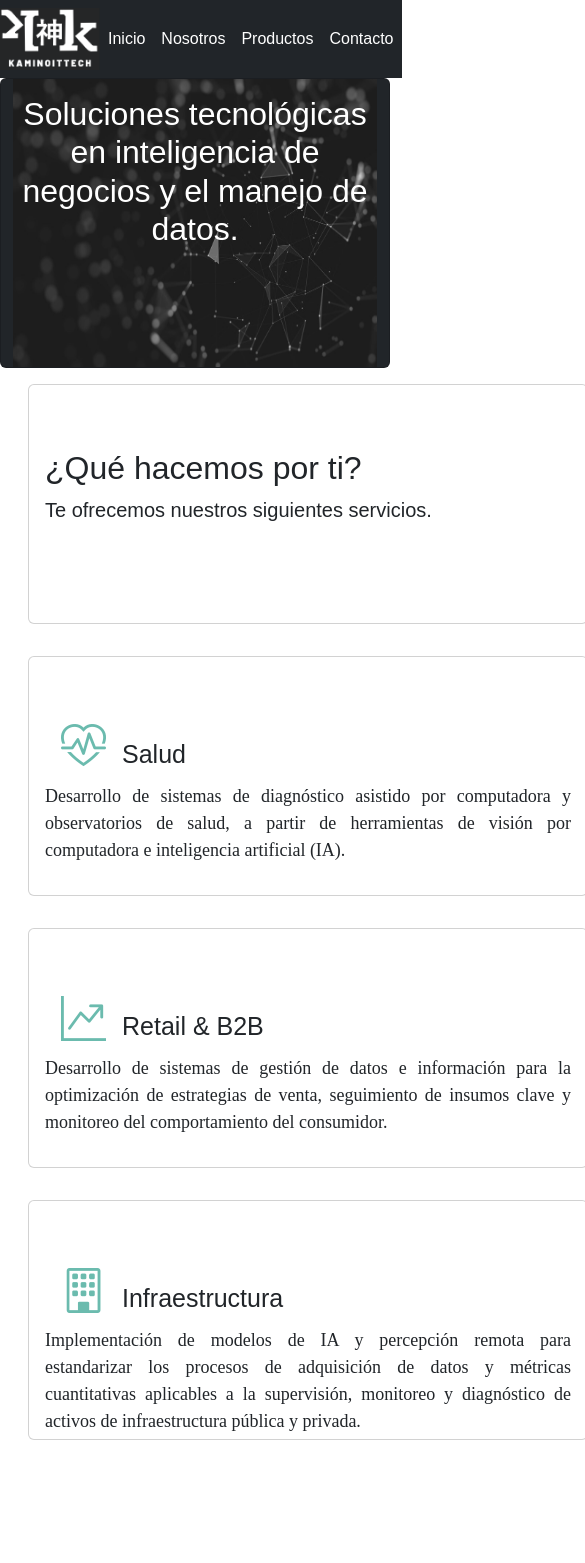
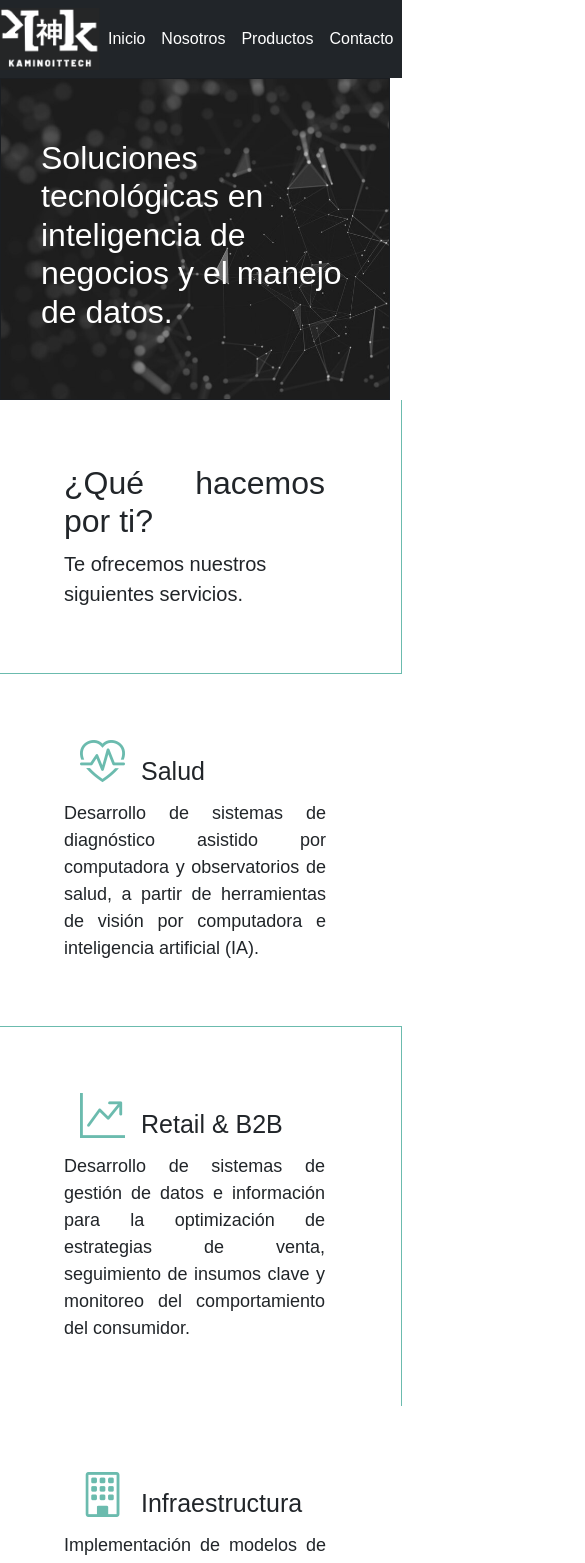
Before and after one commit to Mfitz-p/sitio-web, a React (Create React App) app: page / in a window 390 px wide. Shown: the top 1563 px of the page, 585 px wide, since content can reach past the window. Before the commit the page ends 1456 px from the top, so only its background shows below. Built offline with nearby package versions, Linux system fonts and the light colour scheme.

Commit message:
Correción de vista inicio, acomodo de elementos, responsividad e imagen

```diff
--- a/src/App.css
+++ b/src/App.css
@@ -5,8 +5,7 @@
 .fondo {
     background-image: url("/src/images/lupaExtendidaAgrandada404.png");
     background-repeat: no-repeat;
-    position: relative;
-    left: 155px;
+
   }
 
 .graficos {
--- a/src/Components/Footer.js
+++ b/src/Components/Footer.js
@@ -11,7 +11,7 @@ function Footer() {
             <Row>
                 <Col md={3} >
                     <div className="d-flex aligns-items-center justify-content-center">
-                        <Image fluid src={logo} alt='logo' style={{ width: "100px", position: "relative", top: "30px" }} /></div>
+                    <Image fluid src={logo} alt='logo' style={{ width: "100px", position: "relative", top: "30px" }} /></div>
                 </Col>
                 <Col md={3} style={{ fontSize: "30px", padding: "20px" }}>Oficinas
                     <div style={{ fontSize: "10px" }}><i class="bi bi-geo-alt"></i> Berlín 43, piso 2, Coyoacán, CDMX</div>
--- a/src/Views/Contacto.js
+++ b/src/Views/Contacto.js
@@ -8,30 +8,30 @@ function Contacto() {
     return (
        <>
             <Container className="graficos">
-                <div className="m-4" style={{ fontFamily: "Lora" }}>
+                <div className="m-4">
                     <h1 >Contáctanos</h1>
                     <div style={{ fontSize: "64px", color: "#6BBBAE" }}> Para dudas o preguntas </div>
                     <p >Por favor, usa el formulario o llámanos al 55 5335 1691</p>
                 </div>
-                <Form className="m-4" style={{ fontFamily: "Lora" }}>
+                <Form className="m-4" >
                     <Row >
                         <Form.Group className="mb-2" as={Col} md="2" controlId="formName">
                             <Form.Label>Nombre</Form.Label>
-                            <Form.Control type="text" placeholder="" />
+                            <Form.Control type="text" />
                         </Form.Group>
                         <Form.Group className="mb-2" as={Col} md="2" controlId="formLastName">
                             <Form.Label>Apellido</Form.Label>
-                            <Form.Control type="text" placeholder="" />
+                            <Form.Control type="text" />
                         </Form.Group>
                     </Row>
                     <Row className="mb-4">
                         <Form.Group  as={Col} md="2" controlId="formEmail">
                             <Form.Label>Correo Electrónico</Form.Label>
-                            <Form.Control type="email" placeholder="" />
+                            <Form.Control type="email" />
                         </Form.Group>
                         <Form.Group  as={Col} md="2" controlId="formPhone">
                             <Form.Label>Teléfono</Form.Label>
-                            <Form.Control type="text" placeholder="" />
+                            <Form.Control type="text" />
                         </Form.Group>
                     </Row>
                     <Form.Group className="mb-3" controlId="inputTextArea">
--- a/src/Views/Inicio.js
+++ b/src/Views/Inicio.js
@@ -1,52 +1,48 @@
-import React from 'react';
-import { Col, Container, Row } from 'react-bootstrap';
-import Card from 'react-bootstrap/Card';
-import Image from 'react-bootstrap/Image';
+import { Col, Container, Row, Card, Image } from 'react-bootstrap';
 import page from '../images/frontpage.jpg';
 
 const Inicio = () => {
   return (
     <>
-    <Container fluid>
+      <Container fluid className="p-0">
+
+        <Card className="bg-dark text-white" style={{ borderRadius: "0" }}>
           <Row>
-        <Card className="bg-dark text-white">
-        <Row>
-        {/* <Card.Img src="frontpage.jpg" alt="image-page" /> */}
-        <Image fluid src={page} alt='img-page' style={{ width: "", height:'18rem', position: "relative" }} />
+            <Image fluid src={page} alt='img-page' style={{ objectFit: 'cover', height: '20rem' }} />
           </Row>
-        <Card.ImgOverlay>
-          <Col>
-            <Card.Title className='' style={{fontFamily: "", fontSize: "2rem", textAlign: "center"}}>
+          <Card.ImgOverlay className='d-flex align-items-center m-4'>
+            <Col  >
+              <Card.Title style={{ fontSize: "2rem" }}>
                 Soluciones tecnológicas en inteligencia de negocios y el
                 manejo de datos.
               </Card.Title>
             </Col>
           </Card.ImgOverlay>
         </Card>
-        </Row>
         {/* Comienzan las cards de servicios */}
         <Row>
-    <Col>
-    <Card className='m-3' style={{ width:'35rem', height:'15rem' }}>
+          <Col style={{ borderRight: 'solid #6BBBAE 1px', borderBottom: 'solid #6BBBAE 1px' }}>
+            <Card className="p-5" style={{  border:'none' }}>
+              {/* className='m-3' style={{ width:'35rem', height:'15rem' }} */}
               <Card.Body>
-        <Card.Title className="mb-2 mt-5"  style={{fontFamily: "", fontSize: "2rem", textAlign: "justify"}}>
+                <Card.Title  style={{ fontSize: "2rem", textAlign: "justify" }}>
                   ¿Qué hacemos por ti?
                 </Card.Title>
-        <Card.Text style={{fontFamily: '', fontSize: '20px'}}>
+                <Card.Text style={{ fontSize: '20px' }}>
                   Te ofrecemos nuestros siguientes servicios.
                 </Card.Text>
               </Card.Body>
             </Card>
           </Col>
-
-    <Col>
-    <Card className='m-3' style={{ width:'35rem', height:'15rem' }}>
+          <Col style={{  borderBottom: 'solid #6BBBAE 1px' }}>
+            <Card className="p-5" style={{  border:'none' }}>
+              {/* className='m-3' style={{ width:'35rem', height:'15rem' }} */}
               <Card.Body>
-        <Card.Title className="mb-2 mt-5" style={{fontFamily: '', fontSize: '25px'}}>
-        <i className="bi bi-heart-pulse m-3" style={{fontSize: '45px', color: '#6BBBAE'}}></i>
+                <Card.Title  style={{ fontSize: '25px' }}>
+                  <i className="bi bi-heart-pulse m-3" style={{ fontSize: '45px', color: '#6BBBAE' }}></i>
                   Salud
                 </Card.Title>
-        <Card.Text style={{fontFamily: 'Lora', fontSize: '18px', textAlign: 'justify'}}>
+                <Card.Text style={{ fontSize: '18px', textAlign: 'justify' }}>
                   Desarrollo de sistemas de diagnóstico asistido por
                   computadora y observatorios de salud, a partir de
                   herramientas de visión por computadora e inteligencia
@@ -55,15 +51,17 @@ const Inicio = () => {
               </Card.Body>
             </Card>
           </Col>
-
-    <Col>
-    <Card className='m-3' style={{ width:'35rem', height:'15rem' }}>
+        </Row>
+          <Row>
+            <Col style={{  borderRight: 'solid #6BBBAE 1px' }}>
+              <Card className="p-5" style={{  border:'none' }}>
+                {/* className='m-3' style={{ width:'35rem', height:'15rem' }} */}
                 <Card.Body>
-        <Card.Title className="mb-2 mt-5" style={{fontFamily: '', fontSize: '25px'}}>
-        <i className="bi bi-graph-up-arrow m-3" style={{fontSize: '45px', color: '#6BBBAE'}}></i>
+                  <Card.Title  style={{ fontSize: '25px', border:'none' }}>
+                    <i className="bi bi-graph-up-arrow m-3" style={{ fontSize: '45px', color: '#6BBBAE' }}></i>
                     Retail & B2B
                   </Card.Title>
-        <Card.Text style={{fontFamily: 'Lora', fontSize: '18px', textAlign: 'justify'}}>
+                  <Card.Text style={{ fontSize: '18px', textAlign: 'justify' }}>
                     Desarrollo de sistemas de gestión de datos e
                     información para la optimización de estrategias de venta,
                     seguimiento de insumos clave y monitoreo del
@@ -72,15 +70,15 @@ const Inicio = () => {
                 </Card.Body>
               </Card>
             </Col>
-
             <Col>
-    <Card className='m-3' style={{ width:'35rem', height:'15rem' }}>
+              <Card className="p-5" style={{  border:'none' }}>
+                {/* className='m-3' style={{ width:'35rem', height:'15rem' }} */}
                 <Card.Body>
-        <Card.Title className="mb-2 mt-5" style={{fontFamily: '', fontSize: '25px'}}>
-        <i className="bi bi-building m-3" aria-hidden="true" style={{fontSize: '45px', color: '#6BBBAE'}}></i>
+                  <Card.Title className="mb-2" style={{ fontSize: '25px' }}>
+                    <i className="bi bi-building m-3" aria-hidden="true" style={{ fontSize: '45px', color: '#6BBBAE' }}></i>
                     Infraestructura
                   </Card.Title>
-        <Card.Text style={{fontFamily: 'Lora', fontSize: '18px', textAlign: 'justify'}}>
+                  <Card.Text style={{ fontSize: '18px', textAlign: 'justify' }}>
                     Implementación de modelos de IA y
                     percepción remota para estandarizar los procesos de
                     adquisición de datos y métricas cuantitativas aplicables a la
--- a/src/Views/Nosotros.js
+++ b/src/Views/Nosotros.js
@@ -7,7 +7,7 @@ function Nosotros() {
   return (
     <>
       <Container fluid className='bg-dark p-3 m-0'>
-        <div className='d-flex justify-content-center mb-4' style={{ fontSize: "4.2vh", color: "#6BBBAE" }}>KAMINOITTECH</div>
+        <div className='d-flex justify-content-center mb-4' style={{ fontSize: "3vw", color: "#6BBBAE" }}>KAMINOITTECH</div>
         <p className='d-flex justify-content-center text-white' style={{  fontSize: "20px" }}>Nos enfocamos en crear soluciones en tecnologías
           de la información aplicadas a la consultoría y a la inteligencia de negocios.</p>
         <p className='d-flex justify-content-center text-white' style={{  fontSize: "20px" }}>Realizamos vínculos a través de proyectos colaborativos con la academia para un mayor desarrollo científico en el país.</p>
@@ -16,7 +16,7 @@ function Nosotros() {
      {/*  className="d-flex justify-content-around" */}
       <Row >
         <Col >
-        <Card className="mx-auto " style={{ width: '23rem' , marginTop: '2rem', border: 'none' }}>
+        <Card className="mx-auto " style={{ width: '23rem' , marginTop: '2rem' }}>
           <Card.Body>
             <Card.Title style={{ fontSize: "32px" }}>Misión</Card.Title>
             <Card.Text style={{ borderTop: "solid #6BBBAE 3px", fontSize: "20px", textAlign: "justify" }}>
@@ -28,7 +28,7 @@ function Nosotros() {
         </Card>
         </Col>
         <Col>
-        <Card className="mx-auto" style={{ width: '23rem', marginTop: '2rem', border: 'none'}}>
+        <Card className="mx-auto" style={{ width: '23rem', marginTop: '2rem'}}>
           <Card.Body>
             <Card.Title style={{ fontSize: "32px" }} >Vision</Card.Title>
             <Card.Text style={{ borderTop: "solid #6BBBAE 3px", fontSize: "20px", textAlign: "justify" }}>
--- a/src/Views/Pagina404.js
+++ b/src/Views/Pagina404.js
@@ -6,7 +6,7 @@ import "../App.css";
 function Pagina404() {
   return (
     <>
-          <div className='fondo'>
+          <div className='fondo' style={{ margin: "4.6rem" }}>
               <h1 style={{ fontSize: "15rem" }}>404</h1>
               <div style={{ fontSize: "7rem" }}>Página no encontrada</div>
               <p>La página que solicitaste no pudo ser encontrada</p>
```
Also changed, not shown: src/Components/Navbar.js (+4 -4 lines). Lines whose indentation alone changed are shown as unchanged.
